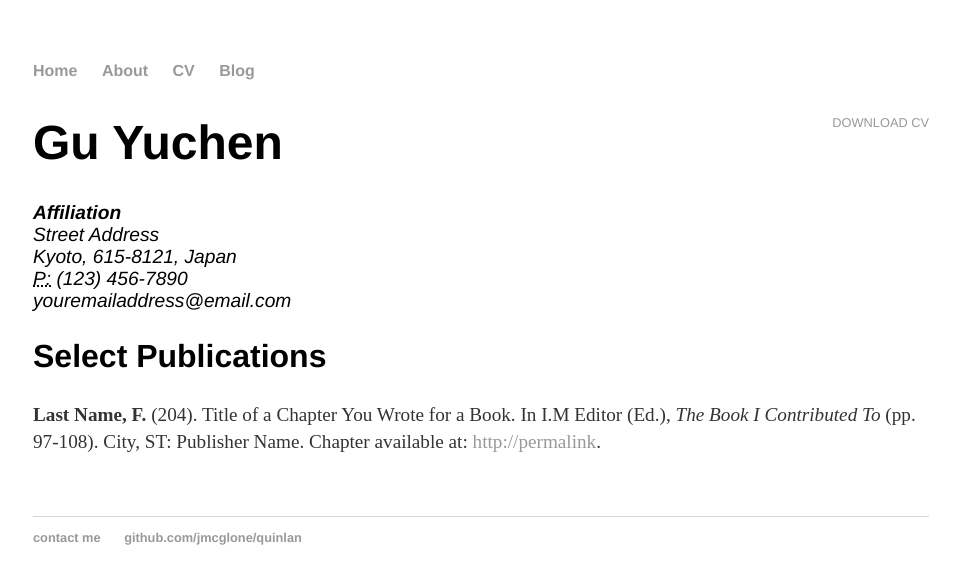
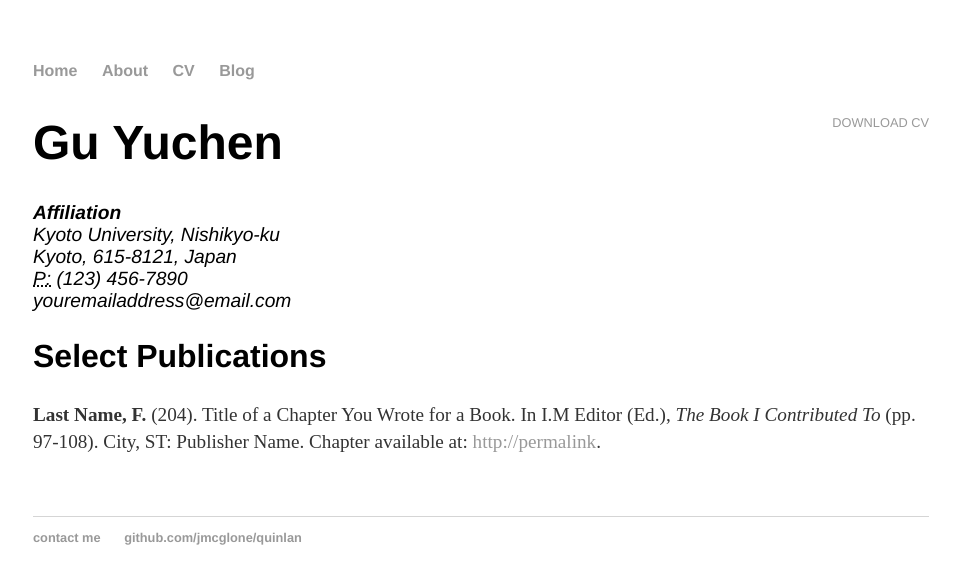
Before and after one commit to ycgu/ycgu.github.io, a Jekyll site: the page built from cv/index.html, in a window 1280 px wide. Shown: the top 584 px of the page, without its empty margins (159-1119 px from the left). Built offline with Jekyll 4.4.1, drawn with Linux system fonts in a browser that asks for light colours.

Commit message:
Update index.html

```diff
--- a/cv/index.html
+++ b/cv/index.html
@@ -8,7 +8,7 @@ title: CV of Your Name
 					<h1>Gu Yuchen</h1>
 					<address>
 					<strong>Affiliation</strong><br>
-					Street Address<br>
+					Kyoto University, Nishikyo-ku</Nishikyo-ku><br>
 					Kyoto, 615-8121, Japan<br>
 					<abbr title="phone">P:</abbr> (123) 456-7890<br>
 					<span class="obfuscate">youremailaddress@email.com</span>
```
